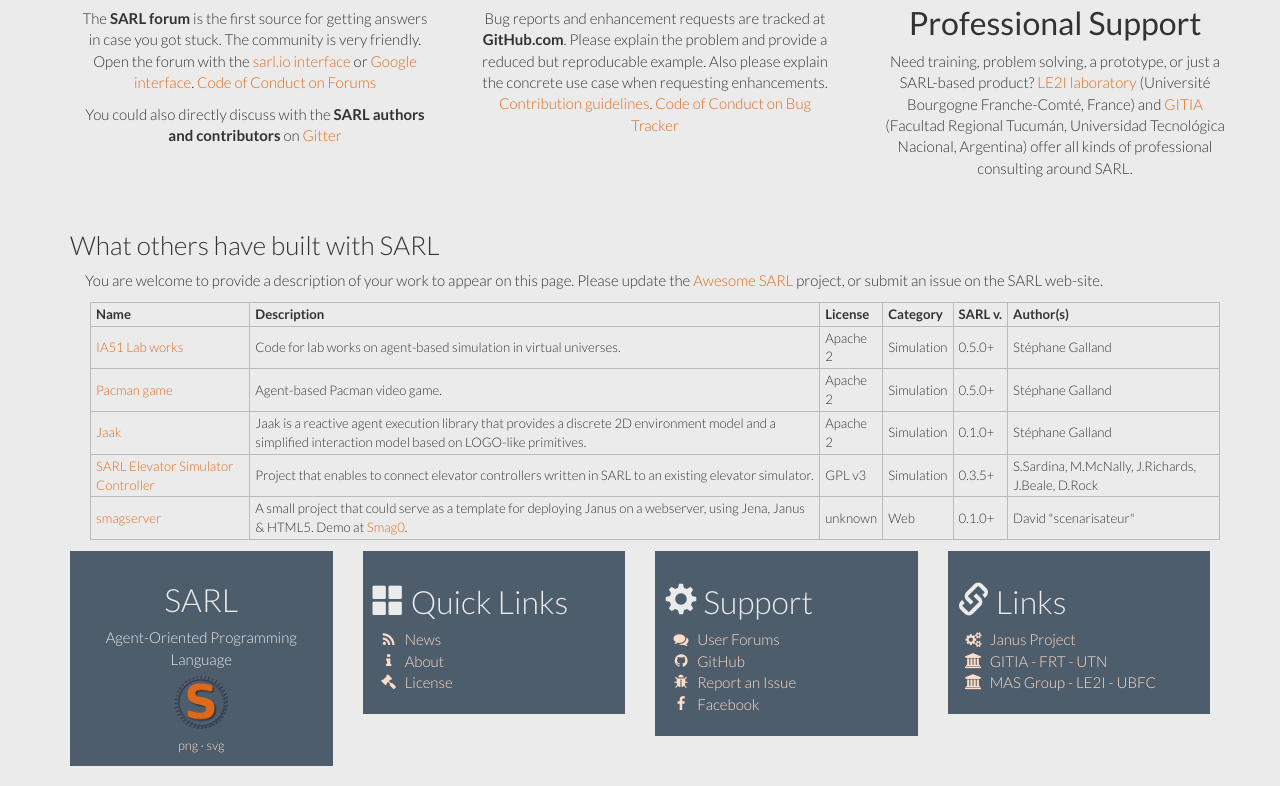
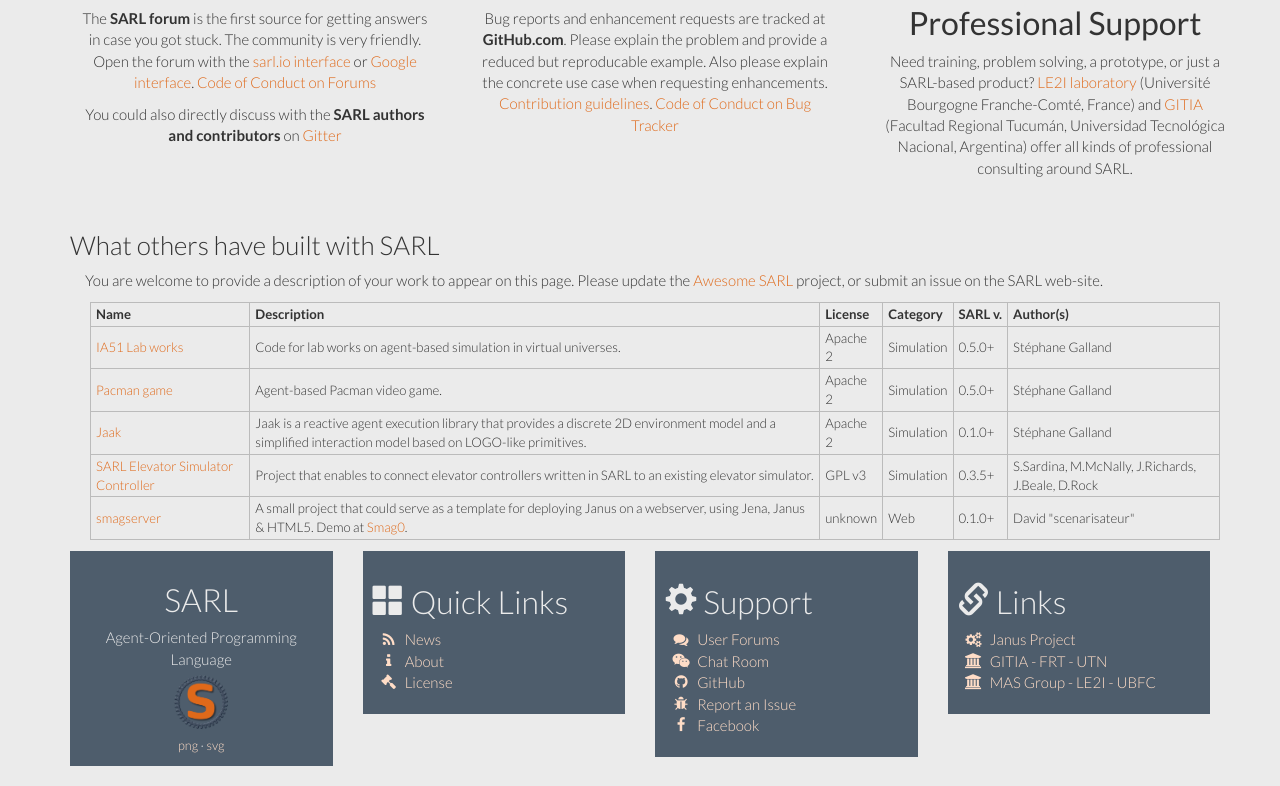
Before and after one commit to sarl/sarl-jekyll-website, a Jekyll site: the page built from community/index.html, in a window 1280 px wide and 1190 px high. Shown: the part 404-1190 px from the top of the window. Built offline with Jekyll 4.4.1, drawn with Linux system fonts in a browser that asks for light colours; Markdown is read by kramdown in place of the engine named in the settings; a style sheet for code colours, icons or effects is not loaded.

Commit message:
Add Gitter link in the footer blocks.
Signed-off-by: Stéphane Galland <galland@arakhne.org>

```diff
--- a/_config.yml
+++ b/_config.yml
@@ -94,6 +94,9 @@
 github_show_profile_link: true
 github_skip_forks: true
 
+# Gitter rooms
+gitter_room: sarl/Lobby
+
 # Download information for SARL products
 sarl_stable_download_win32_product: 1xIQ3D9pNrWlR8qQDDPufg_mMyHHOB42B
 sarl_stable_download:
--- a/_includes/footer.html
+++ b/_includes/footer.html
@@ -45,6 +45,13 @@
 			  <i class="fa-li fa fa-comments"></i> User Forums
 			</a>
 		  </li>
+		{% if site.gitter_room %}
+		  <li>
+			<a href="https://gitter.im/{{ site.gitter_room }}" target="_blank">
+			  <i class="fa-li fa fa-wechat"></i> Chat Room
+			</a>
+		  </li>
+		{% endif %}
 		{% if site.github_username %}
 		  <li>
 			<a href="https://github.com/{{ site.github_username }}" target="_blank">
--- a/community/index.html
+++ b/community/index.html
@@ -14,16 +14,18 @@
       <h2>Got Questions?</h2>
       <p>The <strong>SARL forum</strong> is the first source for getting answers in case you got stuck.
 	The community is very friendly.<br/>
-	Open the forum with the <a href="./forums.html">sarl.io interface</a> or <a href="https://groups.google.com/d/forum/sarl">Google interface</a>. <a href="https://github.com/sarl/sarl/blob/master/CODE_OF_CONDUCT.md">Code of Conduct on Forums</a></p>
-      <p>You could also directly discuss with the <strong>SARL authors and contributors</strong> on <a href="https://gitter.im/sarl/Lobby">Gitter</a></p>
+	Open the forum with the <a href="./forums.html">sarl.io interface</a> or <a href="https://groups.google.com/d/forum/sarl">Google interface</a>. <a href="https://github.com/{{ site.github_username }}/blob/master/CODE_OF_CONDUCT.md">Code of Conduct on Forums</a></p>
+{% if site.gitter_room %}
+      <p>You could also directly discuss with the <strong>SARL authors and contributors</strong> on <a href="https://gitter.im/{{ site.gitter_room }}">Gitter</a></p>
+{% endif %}
     </div>
     <div class="col-lg-4">
-      <a href="https://github.com/sarl/sarl/issues"><img class="img-circle" src="{{ page.relative }}images/icon_bugzilla.png" alt="Found a Bug?"></a>
+      <a href="https://github.com/{{ site.github_username }}/issues"><img class="img-circle" src="{{ page.relative }}images/icon_bugzilla.png" alt="Found a Bug?"></a>
       <h2>Found a Bug?</h2>
       <p>Bug reports and enhancement requests are tracked at <strong>GitHub.com</strong>.
 	Please explain the problem and provide a reduced but reproducable example.
 	Also please explain the concrete use case when requesting enhancements.
-	<a href="https://github.com/sarl/sarl/blob/master/CONTRIBUTING.adoc">Contribution guidelines</a>. <a href="https://github.com/sarl/sarl/blob/master/CODE_OF_CONDUCT.md">Code of Conduct on Bug Tracker</a></p>
+	<a href="https://github.com/{{ site.github_username }}/blob/master/CONTRIBUTING.adoc">Contribution guidelines</a>. <a href="https://github.com/{{ site.github_username }}/blob/master/CODE_OF_CONDUCT.md">Code of Conduct on Bug Tracker</a></p>
     </div>
     <div class="col-lg-4">
       <a href="./pros.html"><img class="img-circle" src="{{ page.relative }}images/icon_prof_support.png" alt="Professional Support"></a>
```
